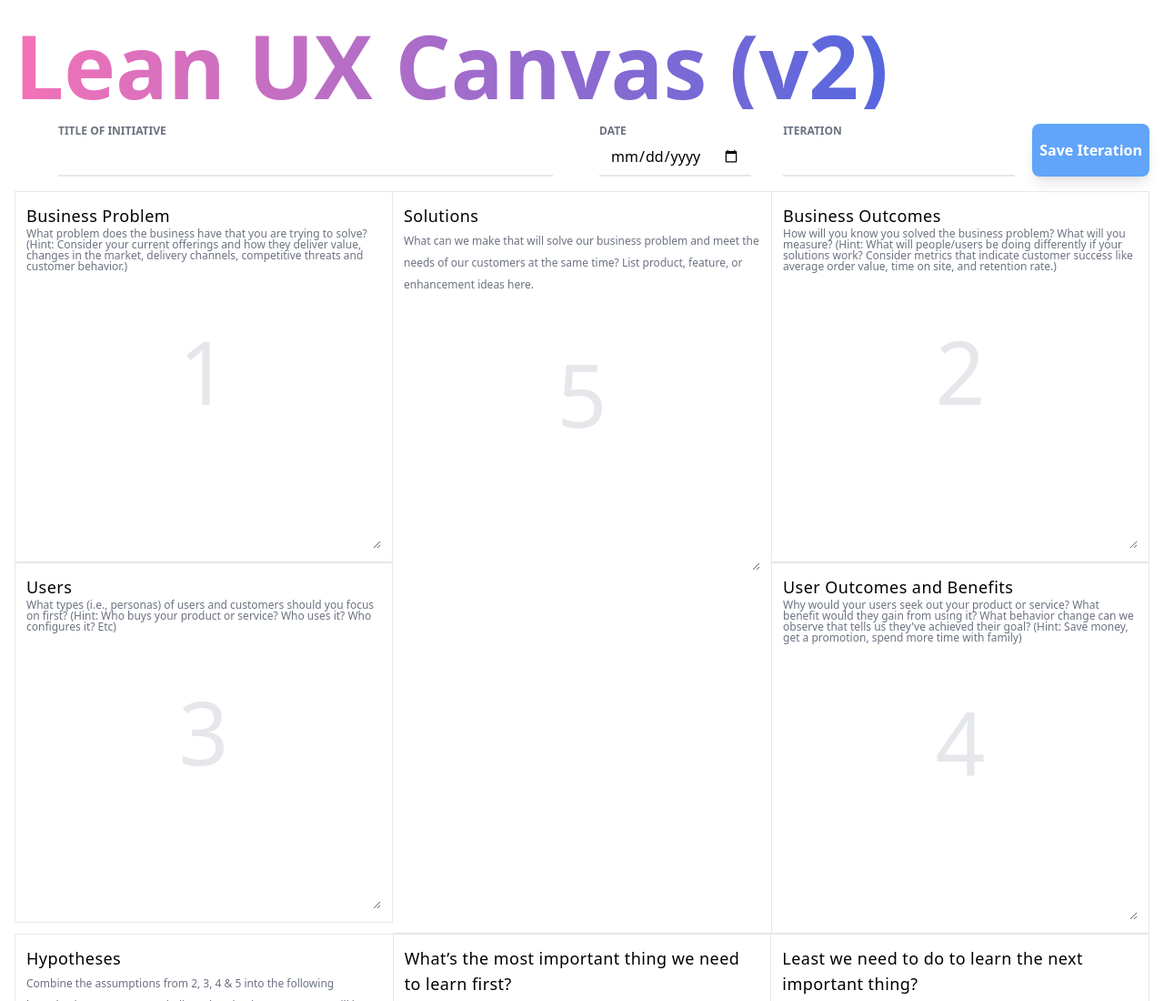
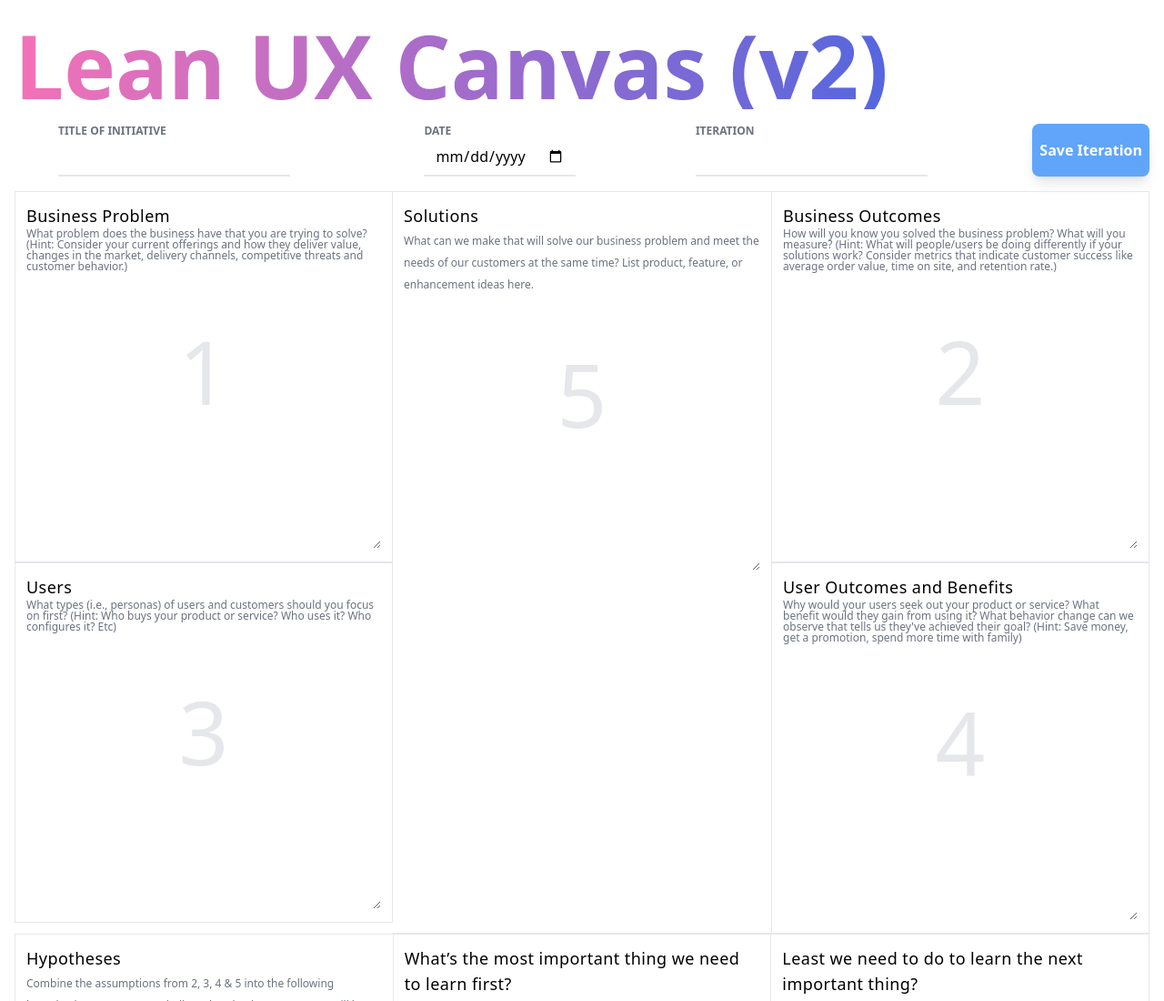
Before and after one commit to 17twenty/leancanvas-tailwind-jit, a website built with Vite: page index.html in a window 1280 px wide. Shown: the top 1100 px of the page at 91% size. Built offline with nearby package versions, Linux system fonts and the light colour scheme; what @tailwindcss/typography would draw is missing.

Commit message:
MOAR RESPONSIVE

```diff
--- a/index.html
+++ b/index.html
@@ -8,15 +8,15 @@
     <link rel="stylesheet" type="text/css" media="screen" href="./css/styles.css" />
   </head>
   <body>
-    <header class="container mx-auto mt-2 p-4 justify-between rounded-lg">
+    <header class="container mx-auto mt-2 p-4  rounded-lg">
       <h1
         class="text-6xl md:text-8xl bg-clip-text text-transparent bg-gradient-to-l from-blue-600 to-pink-400 font-bold"
       >
         Lean UX Canvas (v2)
       </h1>
 
-      <div class="flex justify-between pt-4 pl-8">
-        <div class="flex flex-grow max-w-xl px-4 flex-col">
+      <div class="flex flex-wrap justify-between pt-4 pl-8">
+        <div class="flex max-w-xl px-4 flex-col">
           <label for="name" class="text-xs uppercase font-bold text-gray-500"
             >Title of initiative
           </label>
```
